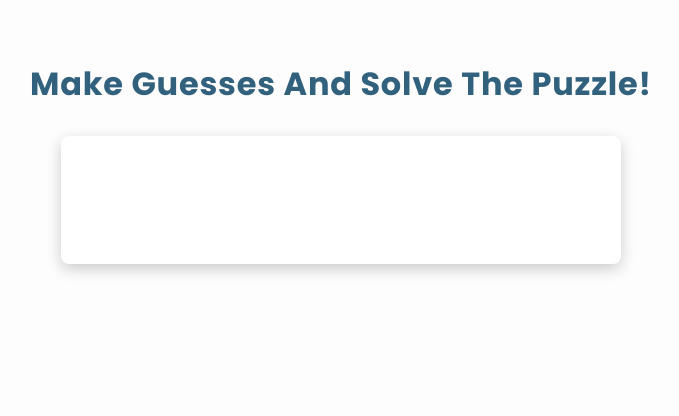
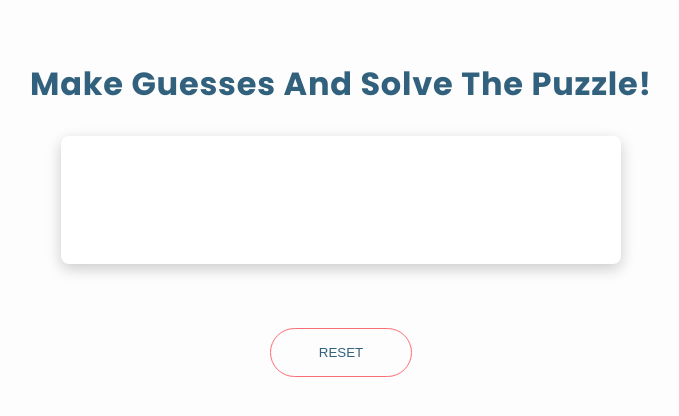
Before and after one commit to kanami-h/js-hangman, a plain HTML site: page index.html in a window 1280 px wide. Shown: the whole page, without its empty margins (299-978 px from the left). Drawn offline with Linux system fonts and the light colour scheme; no server answers.

Commit message:
add: reset button

```diff
--- a/index.html
+++ b/index.html
@@ -23,6 +23,7 @@
     </div>
   </section>
   <div class="status"></div>
+  <button id="reset">reset</button>
   <script src="requests.js"></script>
   <script src="hangman.js"></script>
   <script src="app.js"></script>
--- a/styles.css
+++ b/styles.css
@@ -90,8 +90,7 @@ button {
 }
 
 /* text input settings */
-#search,
-#todo {
+#search {
   border-radius: var(--radius);
   outline: none;
 }
@@ -135,3 +134,13 @@ h2 {
   background-color: var(--grey-2);
   border-radius: var(--radius);
 }
+
+#reset {
+  text-transform: uppercase;
+  margin-top: 2rem;
+  color: var(--primary-text-color);
+  padding: 1rem 3rem;
+  cursor: pointer;
+  border-radius: 2rem;
+  border: 1px var(--light-coral) solid;
+}
```
